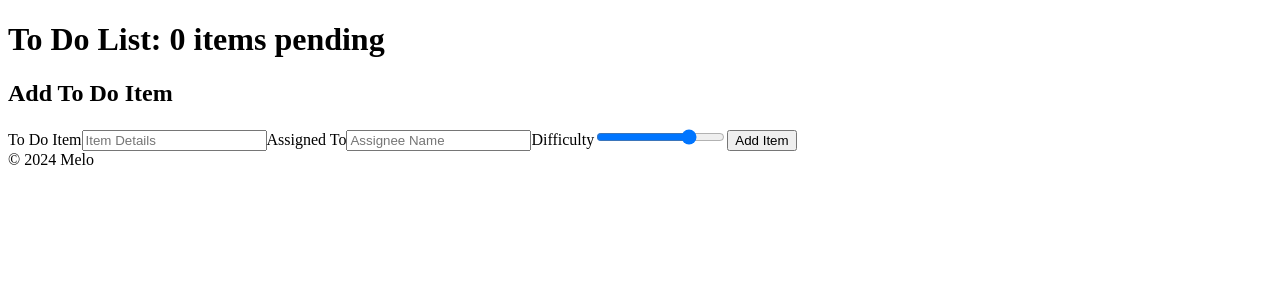
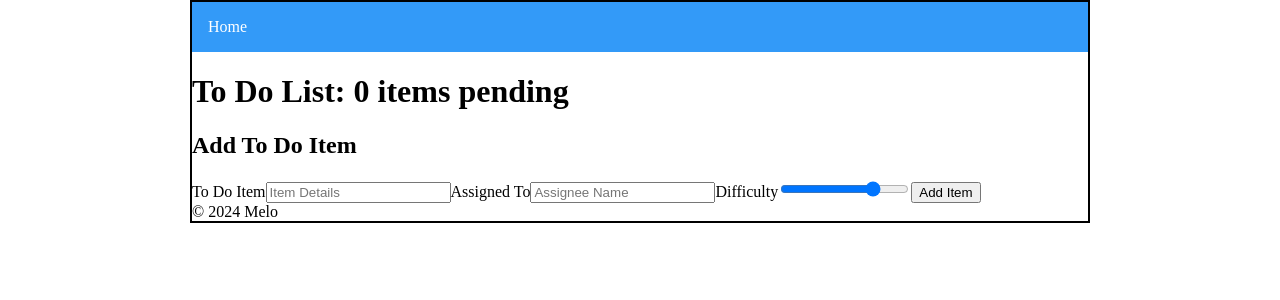
Before and after one commit to MelodicXP/todo-app, a React (Vite) app: page / in a window 1280 px wide. Shown: the top 300 px of the page. Built offline with nearby package versions, Linux system fonts and the light colour scheme.

Commit message:
Style nav bar

```diff
--- a/package.json
+++ b/package.json
@@ -12,6 +12,7 @@
   "dependencies": {
     "@mantine/core": "^7.11.1",
     "@mantine/hooks": "^7.11.1",
+    "@tabler/icons-react": "^3.10.0",
     "react": "^18.3.1",
     "react-dom": "^18.3.1",
     "sass": "^1.77.6",
--- a/src/App.jsx
+++ b/src/App.jsx
@@ -1,7 +1,10 @@
 import React from 'react';
 import { MantineProvider } from '@mantine/core'; // Import MantineProvider
+import { NavLink } from '@mantine/core';
+// import { IconChevronRight, IconActivity} from '@tabler/icons-react';
 import Todo from './Components/Todo';
 import Footer from './Components/Footer';
+import './App.scss'
 
 // Import display settings provider
 import DisplaySettingsProvider from './Context/Settings';
@@ -12,9 +15,17 @@ export default class App extends React.Component {
       <React.Fragment>
         <MantineProvider withGlobalStyles withNormalizeCSS>
           <DisplaySettingsProvider>
-            {/* <header>
-              <h1 Home </h1>
-            </header> */}
+            <NavLink
+              className="nav-link"
+              href="#required-for-focus"
+              label="Home"
+              // leftSection={<IconActivity size="1rem" stroke={1.5} />}
+              // rightSection={
+              //   <IconChevronRight size="0.8rem" stroke={1.5} className="mantine-rotate-rtl" />
+              // }
+              variant="filled"
+              active
+            />
             <Todo />
             <Footer />
           </DisplaySettingsProvider>
--- /dev/null
+++ b/src/App.scss
@@ -0,0 +1,25 @@
+// Define your custom colors
+$nav-link-bg: #339af8;
+$nav-link-color: white;
+$nav-link-hover-bg: #adb5bd;
+
+body {
+  width: 70vw;
+  margin: auto;
+  border: 2px solid black;
+}
+
+.nav-link {
+  display: flex;
+  background-color: #{$nav-link-bg};
+  color: #{$nav-link-color};
+  text-decoration: none;
+  margin: 0px;
+  padding-left: 1rem;
+  padding-top: 1rem;
+  padding-bottom: 1rem;
+  :hover {
+    background-color: #{$nav-link-hover-bg};
+  }
+
+}
```
Also changed, not shown: 1 other file (tests, documents, lock files or other folders).
